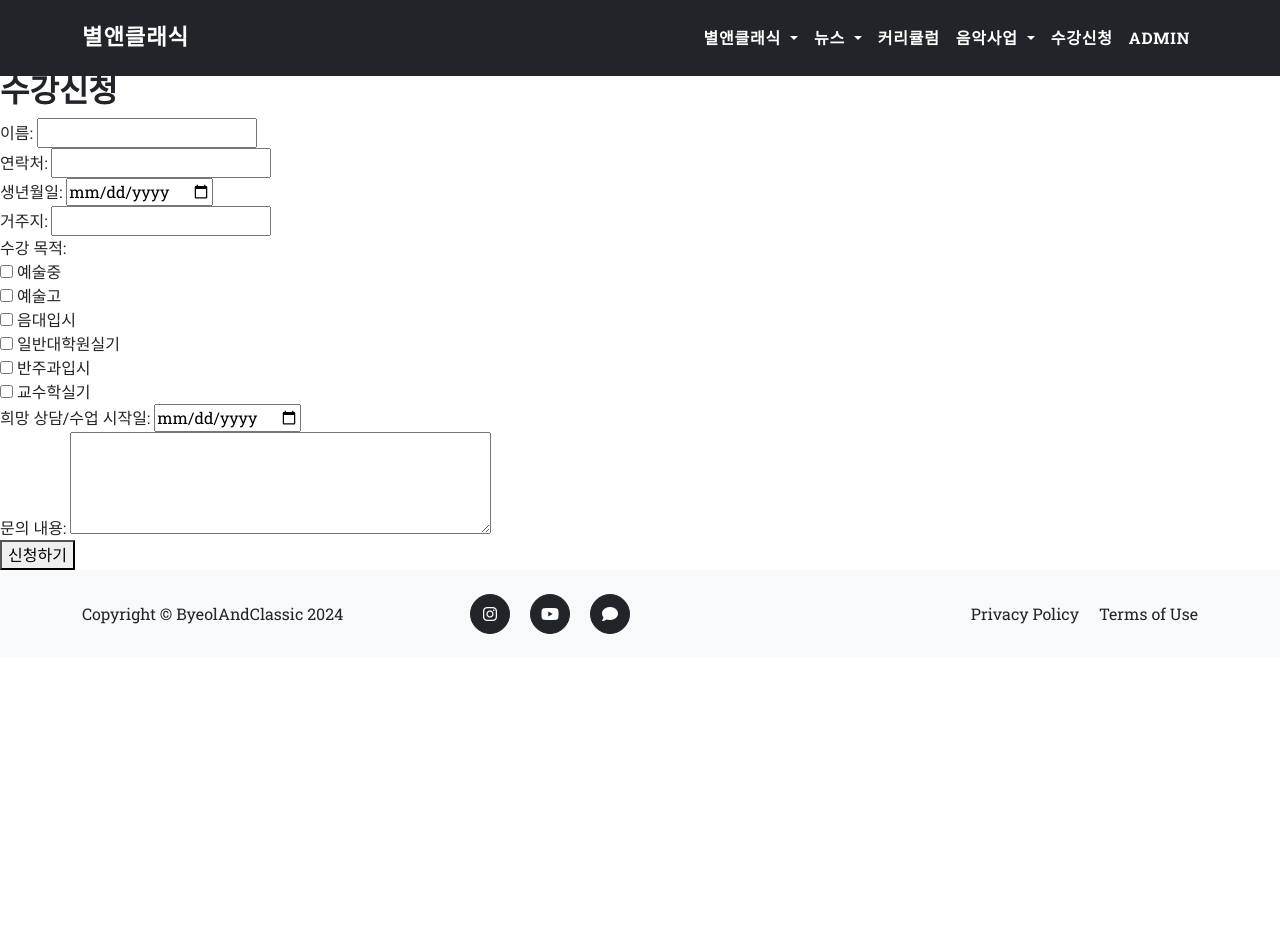
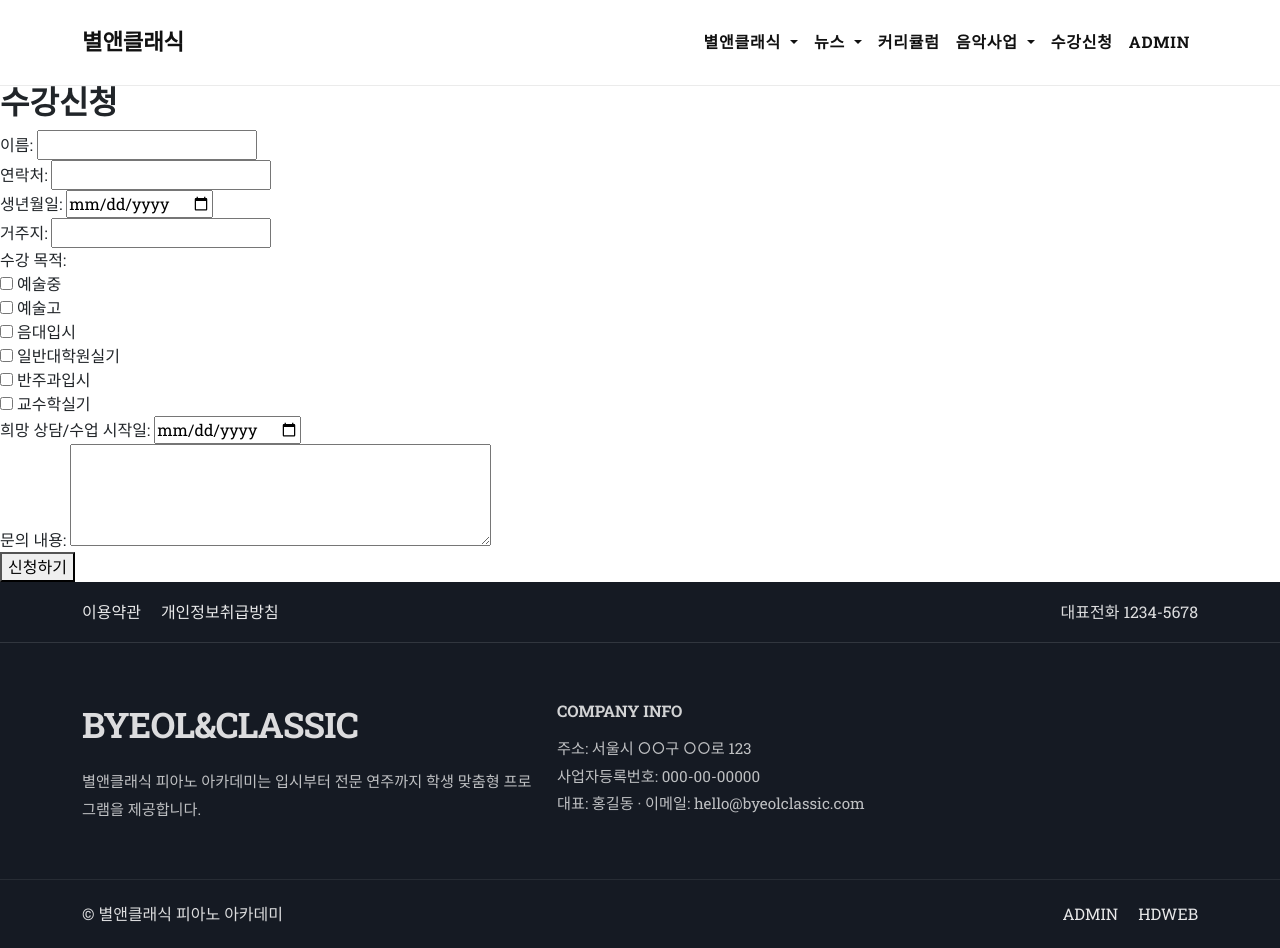
Before and after one commit to tuna1402/ByeolAndClassic, a Django app: page /enroll/ in a window 1280 px wide. Before the commit the page ends 634 px from the top, so only its background shows below. Run offline with Django 5.2, Linux system fonts and the light colour scheme; data comes from the database, SQL or seed files in the repository.

Commit message:
feat: airy header/banner + dark footer redesign

```diff
--- /dev/null
+++ b/static/css/layout_overrides.css
@@ -0,0 +1,93 @@
+body {
+  padding-top: 84px;
+}
+
+.navbar {
+  background: #fff !important;
+  border-bottom: 1px solid rgba(0, 0, 0, 0.08);
+  padding-top: 1rem;
+  padding-bottom: 1rem;
+}
+
+.navbar .navbar-brand img {
+  height: 40px;
+  width: auto;
+}
+
+.navbar .navbar-brand {
+  font-weight: 700;
+  color: #111;
+  letter-spacing: -0.01em;
+}
+
+.navbar .nav-link {
+  padding: 0.9rem 1rem;
+  font-weight: 600;
+  color: #111;
+}
+
+.navbar .nav-link:hover,
+.navbar .nav-link:focus {
+  color: #0f172a;
+}
+
+.site-footer {
+  background: #151a23;
+  color: rgba(255, 255, 255, 0.85);
+}
+
+.site-footer a {
+  color: rgba(255, 255, 255, 0.9);
+  text-decoration: none;
+}
+
+.site-footer a:hover {
+  text-decoration: underline;
+}
+
+.footer-top {
+  padding: 18px 0;
+  border-bottom: 1px solid rgba(255, 255, 255, 0.12);
+}
+
+.footer-main {
+  padding: 56px 0;
+}
+
+.footer-brand {
+  font-size: 2.2rem;
+  font-weight: 800;
+  letter-spacing: -0.02em;
+}
+
+.footer-title {
+  font-weight: 700;
+  opacity: 0.95;
+  margin-bottom: 0.75rem;
+}
+
+.footer-text {
+  font-size: 0.95rem;
+  line-height: 1.8;
+  opacity: 0.85;
+  margin-bottom: 0;
+}
+
+.footer-bottom {
+  padding: 22px 0;
+  border-top: 1px solid rgba(255, 255, 255, 0.08);
+}
+
+@media (max-width: 991.98px) {
+  body {
+    padding-top: 76px;
+  }
+
+  .navbar .nav-link {
+    padding: 0.65rem 0.75rem;
+  }
+
+  .footer-main {
+    padding: 48px 0;
+  }
+}
--- a/templates/layouts/base.html
+++ b/templates/layouts/base.html
@@ -26,10 +26,11 @@
     referrerpolicy="no-referrer"
   >
   <link rel="stylesheet" href="{% static 'agency/css/agency.css' %}">
+  <link rel="stylesheet" href="{% static 'css/layout_overrides.css' %}">
   {% block extra_head %}{% endblock %}
 </head>
 <body id="page-top">
-  <nav class="navbar navbar-expand-lg navbar-dark fixed-top" id="mainNav">
+  <nav class="navbar navbar-expand-lg navbar-light fixed-top" id="mainNav">
     <div class="container">
       <a class="navbar-brand" href="{% url 'home' %}">
         {% if site_brand and site_brand.navbar_logo %}
@@ -116,18 +117,52 @@
 
   {% block content %}{% endblock %}
 
-  <footer class="footer py-4">
-    <div class="container">
-      <div class="row align-items-center">
-        <div class="col-lg-4 text-lg-start">Copyright &copy; ByeolAndClassic 2024</div>
-        <div class="col-lg-4 my-3 my-lg-0">
-          <a class="btn btn-dark btn-social mx-2" href="#" aria-label="Instagram"><i class="fab fa-instagram"></i></a>
-          <a class="btn btn-dark btn-social mx-2" href="#" aria-label="YouTube"><i class="fab fa-youtube"></i></a>
-          <a class="btn btn-dark btn-social mx-2" href="#" aria-label="KakaoTalk"><i class="fas fa-comment"></i></a>
+  <footer class="site-footer">
+    <div class="footer-top">
+      <div class="container">
+        <div class="row align-items-center gy-2">
+          <div class="col-md">
+            <a class="footer-link me-3" href="#">이용약관</a>
+            <a class="footer-link" href="#">개인정보취급방침</a>
+            <!-- TODO: terms/privacy routes are not ready yet -->
+          </div>
+          <div class="col-md text-md-end">
+            <span class="footer-call">대표전화 1234-5678</span>
+          </div>
         </div>
-        <div class="col-lg-4 text-lg-end">
-          <a class="link-dark text-decoration-none me-3" href="#">Privacy Policy</a>
-          <a class="link-dark text-decoration-none" href="#">Terms of Use</a>
+      </div>
+    </div>
+    <div class="footer-main">
+      <div class="container">
+        <div class="row gy-4 align-items-start">
+          <div class="col-lg-5">
+            <div class="footer-brand">BYEOL&amp;CLASSIC</div>
+            <p class="footer-text mt-3">
+              별앤클래식 피아노 아카데미는 입시부터 전문 연주까지 학생 맞춤형 프로그램을 제공합니다.
+            </p>
+          </div>
+          <div class="col-lg-7">
+            <div class="footer-title">COMPANY INFO</div>
+            <p class="footer-text">
+              주소: 서울시 ○○구 ○○로 123<br>
+              사업자등록번호: 000-00-00000<br>
+              대표: 홍길동 · 이메일: hello@byeolclassic.com<br>
+              <!-- TODO: 회사 정보는 관리자에서 관리 가능하도록 확장 예정 -->
+            </p>
+          </div>
+        </div>
+      </div>
+    </div>
+    <div class="footer-bottom">
+      <div class="container">
+        <div class="row align-items-center gy-2">
+          <div class="col-md">
+            © 별앤클래식 피아노 아카데미
+          </div>
+          <div class="col-md text-md-end">
+            <a class="footer-link me-3" href="/admin/">ADMIN</a>
+            <a class="footer-link" href="#">HDWEB</a>
+          </div>
         </div>
       </div>
     </div>
```
Also changed, not shown: static/css/home_shining.css (+35 -5 lines).
